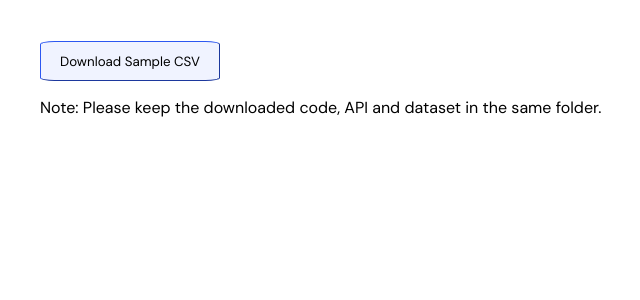
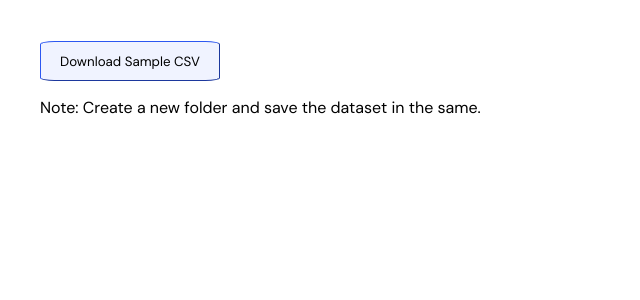
Before and after one commit to AviralJ58/ml-assistant, a Flask app: page / in a window 1280 px wide. Shown: the part 652-952 px from the top of the page, without its empty margins (88-728 px from the left). Run offline with Flask 2, Linux system fonts and the light colour scheme.

Commit message:
Commited changes in index.html

```diff
--- a/templates/index.html
+++ b/templates/index.html
@@ -59,7 +59,7 @@
         <h3>Try now, Download CSV and train your first model now!</h3>
         <a href="/return-csv/" download><button class='downc'>Download Sample CSV</button></a>
         <br>
-        <p>Note: Please keep the downloaded code, API and dataset in the same folder.</p>
+        <p>Note: Create a new folder and save the dataset in the same.</p>
     </div>
 
 
```
